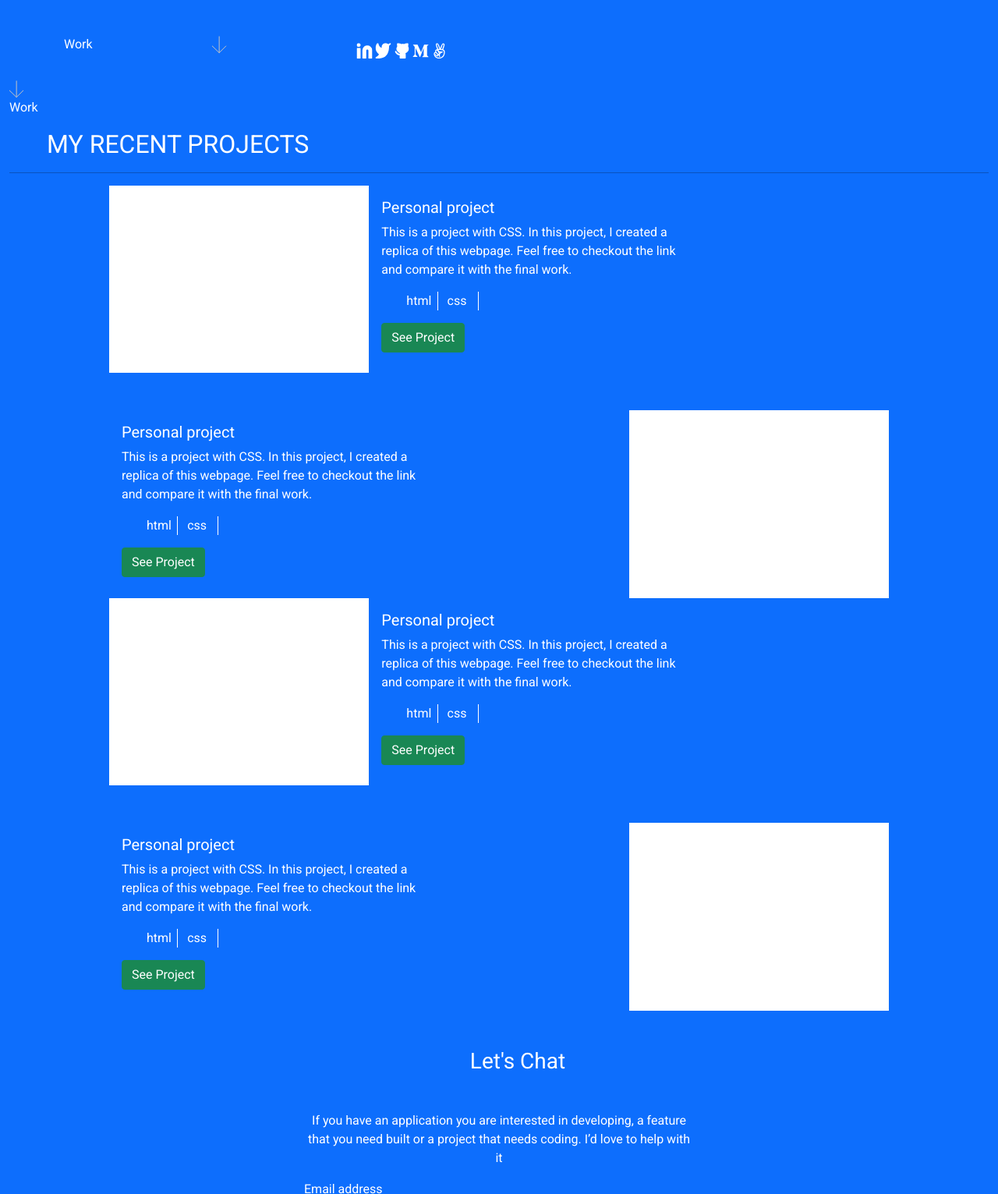
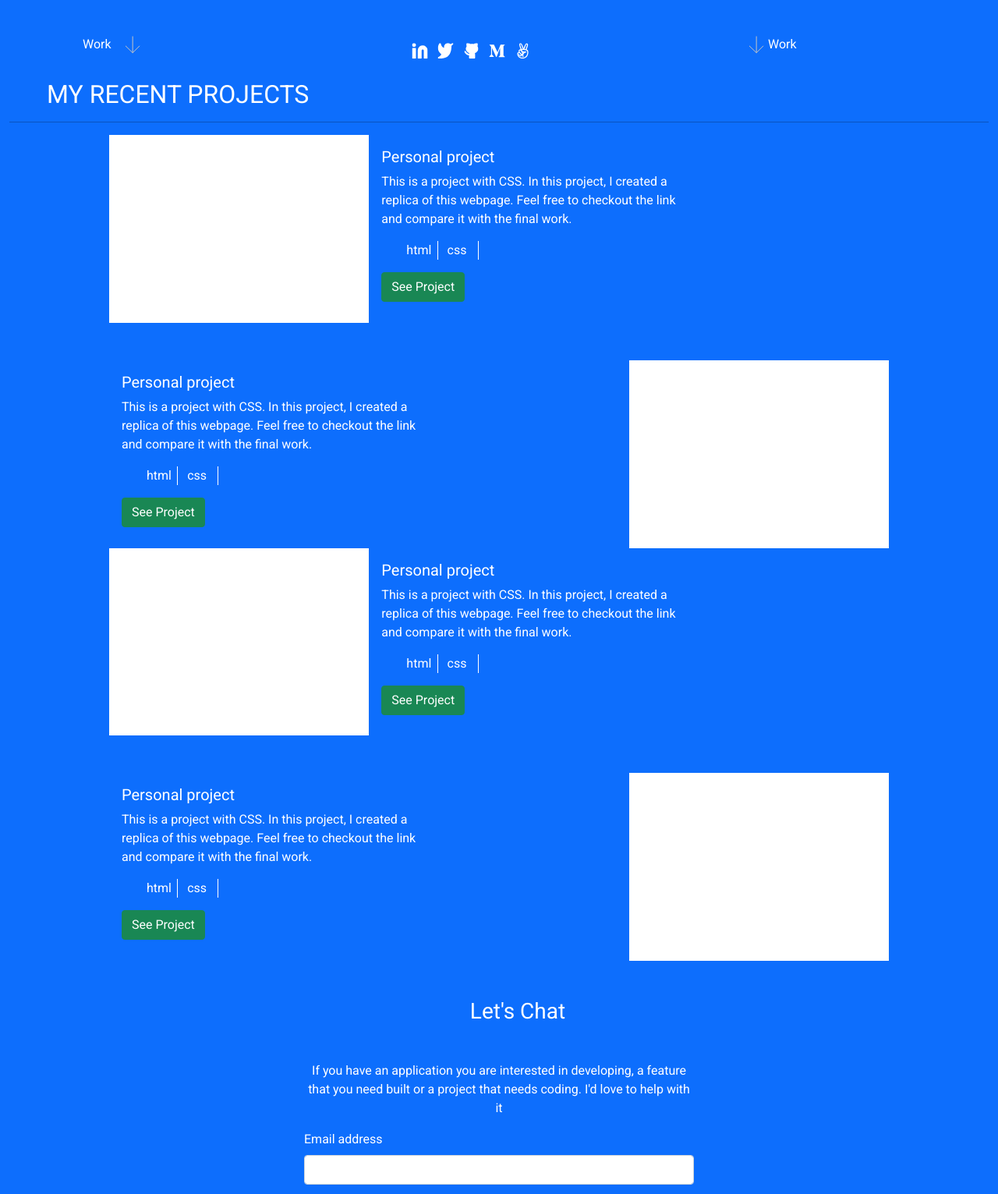
Before and after one commit to Elisha-Tetteyfio/Bootstrap-project, a website: page index.html in a window 1280 px wide. Shown: the part 701-2232 px from the top of the page at 78% size. Drawn offline with Linux system fonts and the light colour scheme.

Commit message:
Align the items in order

```diff
--- a/index.html
+++ b/index.html
@@ -1,6 +1,5 @@
 <!DOCTYPE html>
 <html lang="en">
-
 <head>
     <meta charset="UTF-8">
     <meta http-equiv="X-UA-Compatible" content="IE=edge">
@@ -9,7 +8,6 @@
     <link href="bootstrap-5.1.3-dist/css/bootstrap.min.css" rel="stylesheet">
     <link rel="stylesheet" href="style.css">
 </head>
-
 <body>
     <main class="container-fluid bg-primary">
         <nav class="navbar navbar-expand-lg navbar-light bg-primary">
@@ -71,18 +69,21 @@
             </div>
         </div>
         <hr class=" mx-auto mt-5">
-        <div class="container mt-5 ">
+        <div class="container mt-5">
           <div class="row">
-                <div class="col-sm-2">
-                    <p class="text-white">Work</p>
-                </div>
+            <div class="col-sm-4">
+              <div class="container">
+                <div class="row ">
+                  <p class="text-white col-sm-2">Work</p>
                   <div class="col-sm-1 ms-0">
                     <img src="Icons/downArrow.svg" alt="drown arrow" />
                   </div>
-                <div class="col-sm-2 ms-5">
-                    <ul class="Icons">
-                        <div class="container1">
-                            <div class="row">
+                </div>
+              </div>
+            </div>
+            <div class="col-sm-5">
+              <div class="container">
+                <ul class="row">
                   <li class="col-sm-1">
                     <a href="#" target="blank"><img src="Icons/linkedin.svg" alt="twitter icon" /></a>
                   </li>
@@ -98,16 +99,18 @@
                   <li class="col-sm-1">
                     <a href="#" target="blank"><img src="Icons/Enabled.svg" alt="angellist icon" /></a>
                   </li>
-                            </div>
                 </ul>
               </div>
             </div>
-        </div>
-        <div class="col-sm-1 ms-0">
+            <div class="col-sm-2">
+              <div class="container">
+              <div class="row ">
+                <div class="col-sm-2 ms-0">
                   <img src="Icons/downArrow.svg" alt="drown arrow" />
                 </div>
-        <div class="col-sm-2">
-            <p class="text-white">Work</p>
+                <p class="text-white col-sm-2">Work</p>
+              </div>
+            </div>
           </div>
         </div>
       </div>
@@ -118,14 +121,51 @@
       <div class="mb-3 mx-auto" id="c1">
         <div class="row g-0 bg-primary">
           <div class="col-md-4">
-                    <img src="work.png" class="img-fluid img1" alt="...">
+            <img src="work.png" class="img-fluid img1" alt="Project image">
           </div>
           <div class="col-md-8">
             <div class="card-body">
               <h5 class="card-title text-white">Personal project</h5>
               <p class="card-text text-white">This is a project with CSS. In this project, I created a replica
-                            of this
-                            webpage. Feel free to checkout the link and compare it with the final work.</p>
+              of this webpage. Feel free to checkout the link and compare it with the final work.</p>
+            <div>
+            <ul class="row text-white">
+              <li class="col-sm-1 lang">html</li>
+              <li class="col-sm-1 lang">css</li>
+            </ul>
+          </div>
+          <a href="#" class="btn btn-success">See Project</a>
+        </div>
+      </div>
+    </div>
+    <div class="row g-0 bg-primary mt-5">
+      <div class="col-md-8">
+        <div class="card-body">
+          <h5 class="card-title text-white">Personal project</h5>
+          <p class="card-text text-white">This is a project with CSS. In this project, I created a replica
+            of this webpage. Feel free to checkout the link and compare it with the final work.</p>
+          <div>
+            <ul class="row text-white">
+              <li class="col-sm-1 lang">html</li>
+              <li class="col-sm-1 lang">css</li>
+            </ul>
+          </div>
+          <a href="#" class="btn btn-success">See Project</a>
+        </div>
+      </div>
+      <div class="col-md-4">
+        <img src="work.png" class="img-fluid img1" alt="Project image">
+      </div>
+    </div>
+    <div class="row g-0 bg-primary">
+      <div class="col-md-4">
+        <img src="work.png" class="img-fluid img1" alt="Project image">
+      </div>
+      <div class="col-md-8">
+        <div class="card-body">
+          <h5 class="card-title text-white">Personal project</h5>
+          <p class="card-text text-white">This is a project with CSS. In this project, I created a replica
+          of this webpage. Feel free to checkout the link and compare it with the final work.</p>
           <div>
             <ul class="row text-white">
               <li class="col-sm-1 lang">html</li>
@@ -153,47 +193,7 @@
                     </div>
                 </div>
                 <div class="col-md-4">
-                    <img src="work.png" class="img-fluid img1" alt="...">
-                </div>
-            </div>
-            <div class="row g-0 bg-primary">
-                <div class="col-md-4">
-                    <img src="work.png" class="img-fluid img1" alt="...">
-                </div>
-                <div class="col-md-8">
-                    <div class="card-body">
-                        <h5 class="card-title text-white">Personal project</h5>
-                        <p class="card-text text-white">This is a project with CSS. In this project, I created a replica
-                            of this
-                            webpage. Feel free to checkout the link and compare it with the final work.</p>
-                        <div>
-                            <ul class="row text-white">
-                                <li class="col-sm-1 lang">html</li>
-                                <li class="col-sm-1 lang">css</li>
-                            </ul>
-                        </div>
-                        <a href="#" class="btn btn-success">See Project</a>
-                    </div>
-                </div>
-            </div>
-            <div class="row g-0 bg-primary mt-5">
-                <div class="col-md-8">
-                    <div class="card-body">
-                        <h5 class="card-title text-white">Personal project</h5>
-                        <p class="card-text text-white">This is a project with CSS. In this project, I created a replica
-                            of this
-                            webpage. Feel free to checkout the link and compare it with the final work.</p>
-                        <div>
-                            <ul class="row text-white">
-                                <li class="col-sm-1 lang">html</li>
-                                <li class="col-sm-1 lang">css</li>
-                            </ul>
-                        </div>
-                        <a href="#" class="btn btn-success">See Project</a>
-                    </div>
-                </div>
-                <div class="col-md-4">
-                    <img src="work.png" class="img-fluid img1" alt="...">
+                    <img src="work.png" class="img-fluid img1" alt="Project image">
                 </div>
             </div>
         </div>
@@ -201,22 +201,22 @@
             <h3 class=" mx-auto  ps-5 mt-5 text-white text-center">Let's Chat</h3>
             <p class="mx-auto mt-5 text-white text-center">
                 If you have an application you are interested in developing, a feature that you need built or a project
-                that needs coding. I’d love to help with it
+                that needs coding. I'd love to help with it
             </p>
         </div>
         <div>
             <form>
                 <div class="mb-3 mx-auto">
                   <label for="exampleInputEmail1" class="form-label text-white">Email address</label>
-                  <input type="email" class="form-control" id="exampleInputEmail1" aria-describedby="emailHelp">
+                  <input type="email" class="form-control mb-3 mx-auto" id="exampleInputEmail1" >
                 </div>
                 <div class="mb-3 mx-auto">
                   <label for="exampleInputPassword1" class="form-label text-white">Password</label>
                   <input type="password" class="form-control" id="exampleInputPassword1">
                 </div>
-                <div class="mb-3 form-check mx-auto">
-                    <label class="label" id="input-message" for="messag"></label>
-                    <textarea class="input_msg" name="message" id="messag" maxlength="500" cols="20" rows="10"
+                <div class="mb-3 mx-auto">
+                    <label class="label text-white" id="input-message" for="messag">Enter your message</label>
+                    <textarea class="input_msg" name="message" id="messag" maxlength="500" cols="60" rows="10"
                         placeholder="Write your message here" required></textarea>
                 </div>
                 <div class="mx-auto ps-5">
@@ -224,9 +224,6 @@
                 </div>
               </form>
         </div>
-
-
     </main>
 </body>
-
 </html>
```
Also changed, not shown: style.css (+10 -5 lines). Lines whose indentation alone changed are shown as unchanged.
